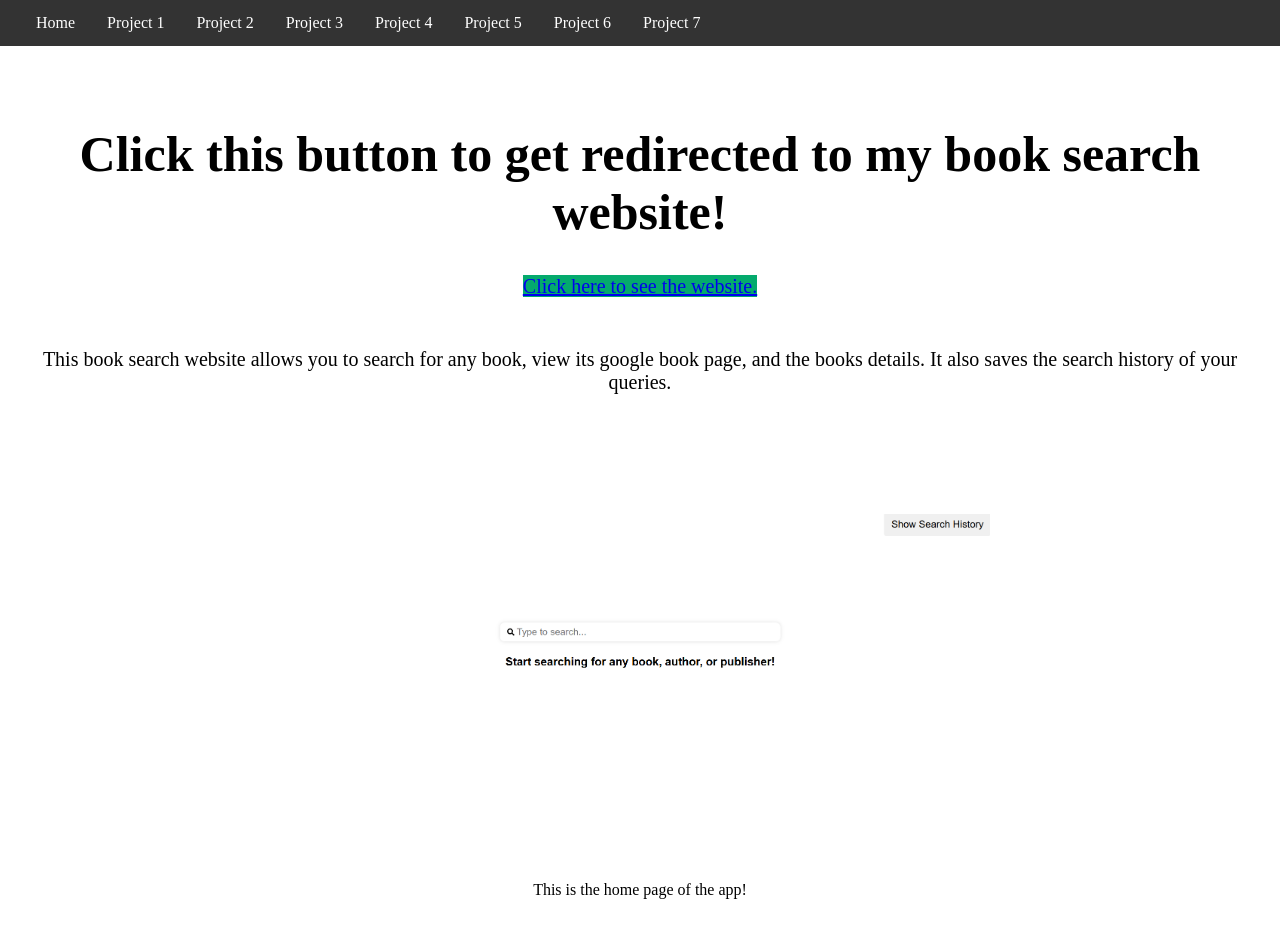
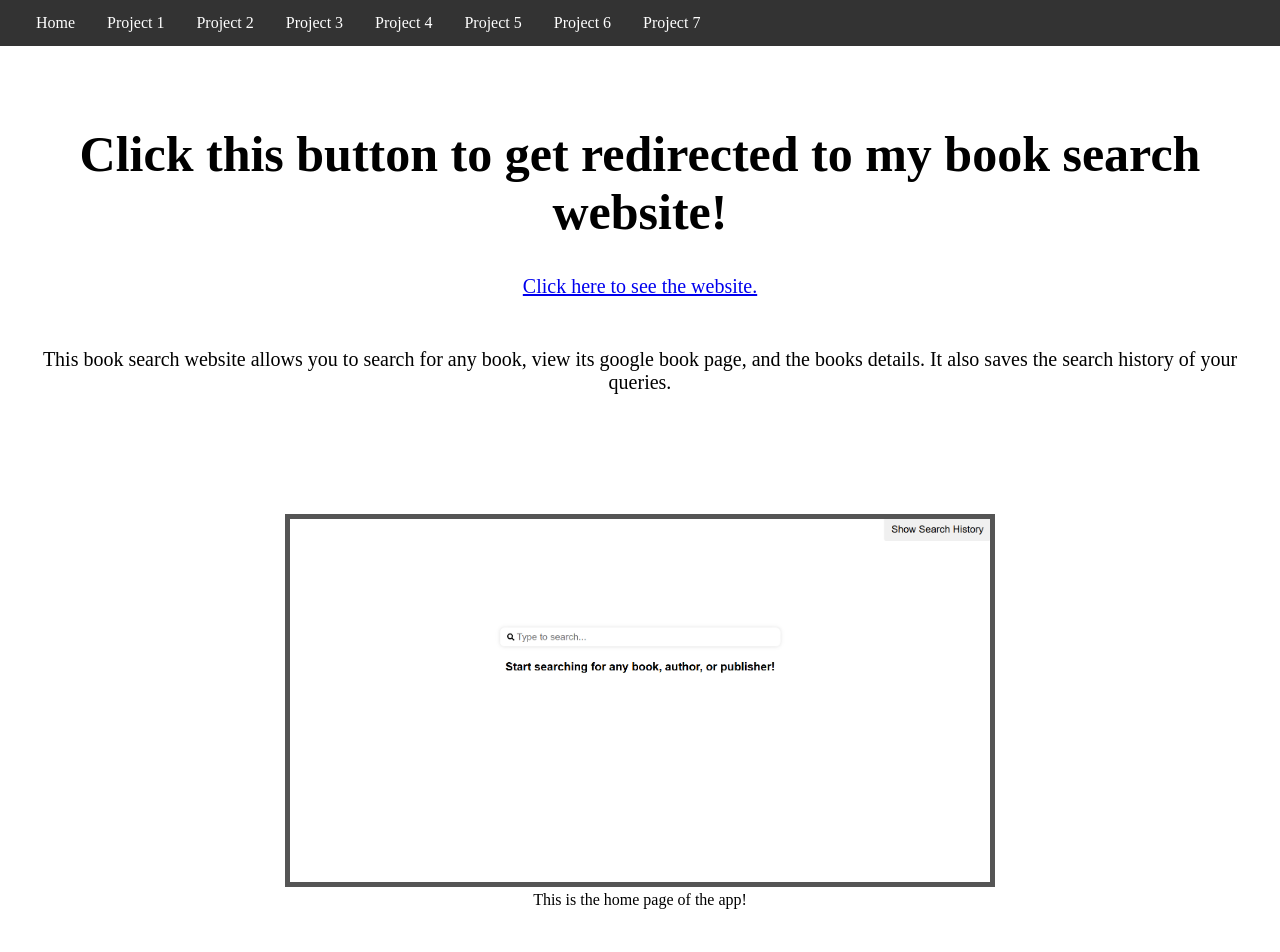
Before and after one commit to tcargill1/tc-website, a website: page my_website/public/p7/index.html in a window 1280 px wide. Shown: the top 952 px of the page. Drawn offline with Linux system fonts and the light colour scheme.

Commit message:
Making project 7 look better.

```diff
--- a/my_website/public/p7/style.css
+++ b/my_website/public/p7/style.css
@@ -39,7 +39,6 @@ h1 {
 .book_search {
     font-size: 20px;
     margin-top: 20px;
-    background-color: #04AA6D; /* Green */
     text-align: center;
 }
 
@@ -54,5 +53,5 @@ img {
     margin-top: 100px;
     height: auto;
     width: 700px;
-    border: black;
+    border: 5px solid #555;
 }
```
